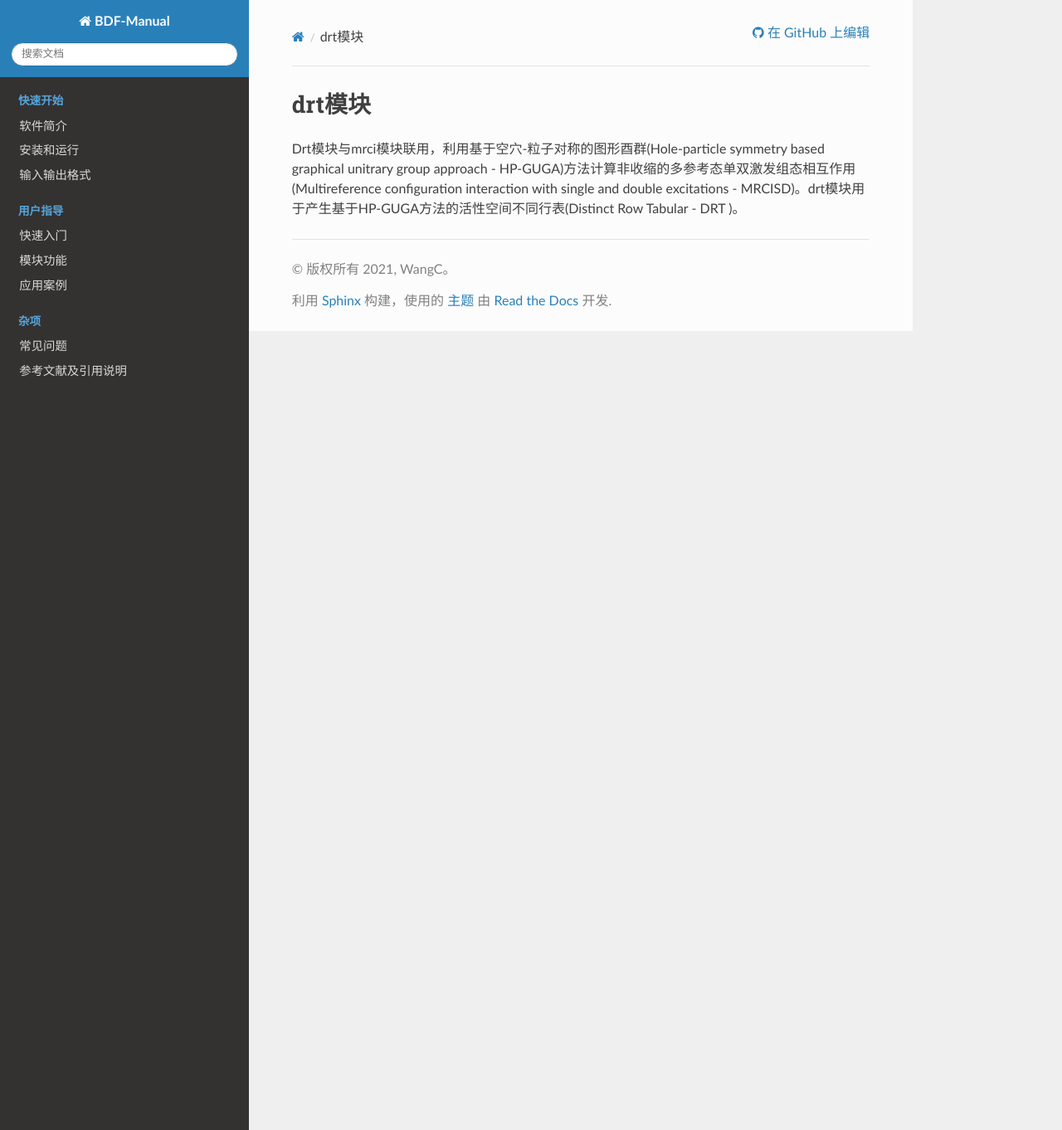
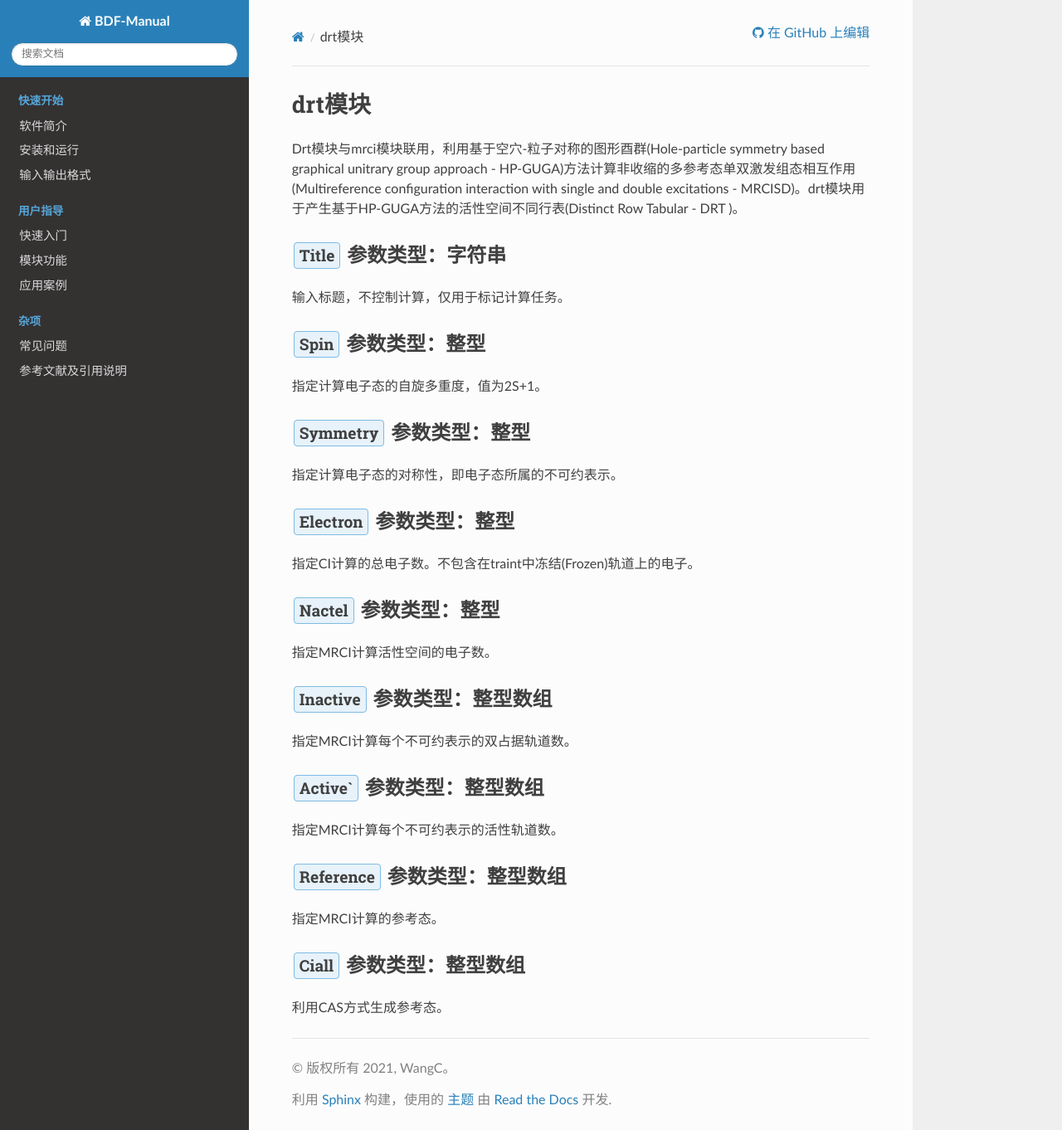
Before and after one commit to BDF-manual-maintenance/BDF-Manual, a Sphinx documentation site: the page built from source/module/drt.rst, in a window 1280 px wide and 1362 px high. Shown: the whole window at 83% size. Built offline with Sphinx 7.4.7 and the Read the Docs theme 2.0.0, drawn with Linux system fonts in a browser that asks for light colours; pages that are not in the unit, such as notebooks, are missing from menus.

Commit message:
Update drt.rst

```diff
--- a/source/module/drt.rst
+++ b/source/module/drt.rst
@@ -1,3 +1,39 @@
 drt模块
 ================================================
 Drt模块与mrci模块联用，利用基于空穴-粒子对称的图形酉群(Hole-particle symmetry based graphical unitrary group approach - HP-GUGA)方法计算非收缩的多参考态单双激发组态相互作用(Multireference configuration interaction with single and double excitations - MRCISD)。drt模块用于产生基于HP-GUGA方法的活性空间不同行表(Distinct Row Tabular - DRT )。
+
+:guilabel:`Title` 参数类型：字符串
+------------------------------------------------
+输入标题，不控制计算，仅用于标记计算任务。
+
+:guilabel:`Spin` 参数类型：整型
+------------------------------------------------
+指定计算电子态的自旋多重度，值为2S+1。
+
+:guilabel:`Symmetry` 参数类型：整型
+------------------------------------------------
+指定计算电子态的对称性，即电子态所属的不可约表示。
+
+:guilabel:`Electron` 参数类型：整型
+------------------------------------------------
+指定CI计算的总电子数。不包含在traint中冻结(Frozen)轨道上的电子。
+
+:guilabel:`Nactel` 参数类型：整型
+------------------------------------------------
+指定MRCI计算活性空间的电子数。
+
+:guilabel:`Inactive` 参数类型：整型数组
+------------------------------------------------
+指定MRCI计算每个不可约表示的双占据轨道数。
+
+:guilabel:`Active`` 参数类型：整型数组
+------------------------------------------------
+指定MRCI计算每个不可约表示的活性轨道数。
+
+:guilabel:`Reference` 参数类型：整型数组
+------------------------------------------------
+指定MRCI计算的参考态。
+
+:guilabel:`Ciall` 参数类型：整型数组
+------------------------------------------------
+利用CAS方式生成参考态。
```
